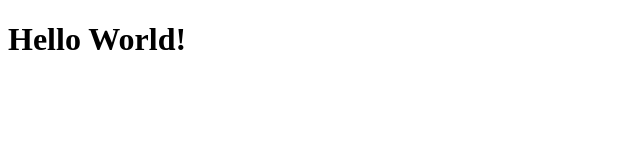
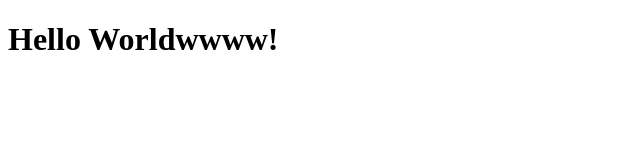
Before and after one commit to MostafaMaged00/node1, a website: page views/home.html in a window 1280 px wide. Shown: the whole page, without its empty margins (0-640 px from the left). Drawn offline with Linux system fonts and the light colour scheme.

Commit message:
fix home.html

```diff
--- a/views/home.html
+++ b/views/home.html
@@ -6,6 +6,6 @@
     <title>Document</title>
 </head>
 <body>
-    <h1>Hello World!</h1>
+    <h1>Hello Worldwwww!</h1>
 </body>
 </html>
```
